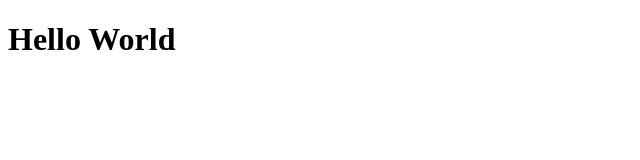
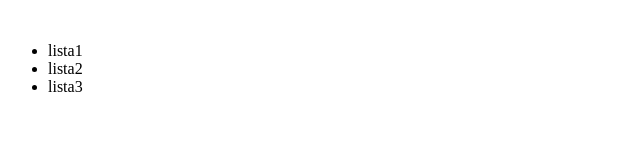
Before and after one commit to leoleoyuuki/testebob, a plain HTML site: page index.html in a window 1280 px wide. Shown: the whole page, without its empty margins (0-640 px from the left). Drawn offline with Linux system fonts and the light colour scheme.

Commit message:
Header adicionado com nav

```diff
--- a/index.html
+++ b/index.html
@@ -7,6 +7,16 @@
     <title>Document</title>
 </head>
 <body>
-    <h1>Hello World</h1>
+    <header>
+        <nav>
+            <img src="" alt="" class="logo">
+            <ul>
+                <li>lista1</li>
+                <li>lista2</li>
+                <li>lista3</li>
+            </ul>
+        </nav>
+    </header>
+
 </body>
 </html>
```
